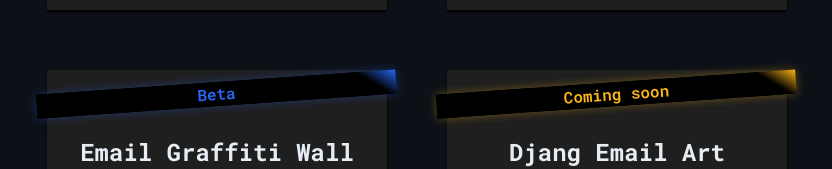
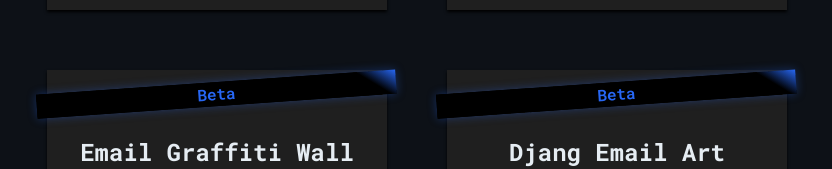
Before and after one commit to bdjang/bdjang.github.io, a React (Vite) app: page / in a window 1280 px wide. Shown: the part 850-1019 px from the top of the page, without its empty margins (223-1055 px from the left). Built offline with nearby package versions, Linux system fonts and the light colour scheme; no server answers.

Commit message:
Update status of Djang Email Art project

```diff
--- a/src/components/Project.tsx
+++ b/src/components/Project.tsx
@@ -12,8 +12,8 @@ export default function Project({ projectTitle, projectDescription, selectProjec
         <>
             <article className={styles.projectDesc}>
                 {typeof projectTitle === 'string' && (
-                    projectTitle.includes('Djang') ? <span className={`${styles.comingSoon} ${styles.projectBanner}`}>Coming soon</span>
-                    : projectTitle.includes('Email Graffiti') ? <span className={`${styles.beta} ${styles.projectBanner}`}>Beta</span>
+                    // styles.comingSoon, styles.beta, styles.launched
+                    projectTitle.includes('Djang') || projectTitle.includes('Email Graffiti') ? <span className={`${styles.beta} ${styles.projectBanner}`}>Beta</span>
                     : projectTitle.includes('Charts') ? <span className={`${styles.launched} ${styles.projectBanner}`}>Launched</span>
                     : null
                 )}
```
